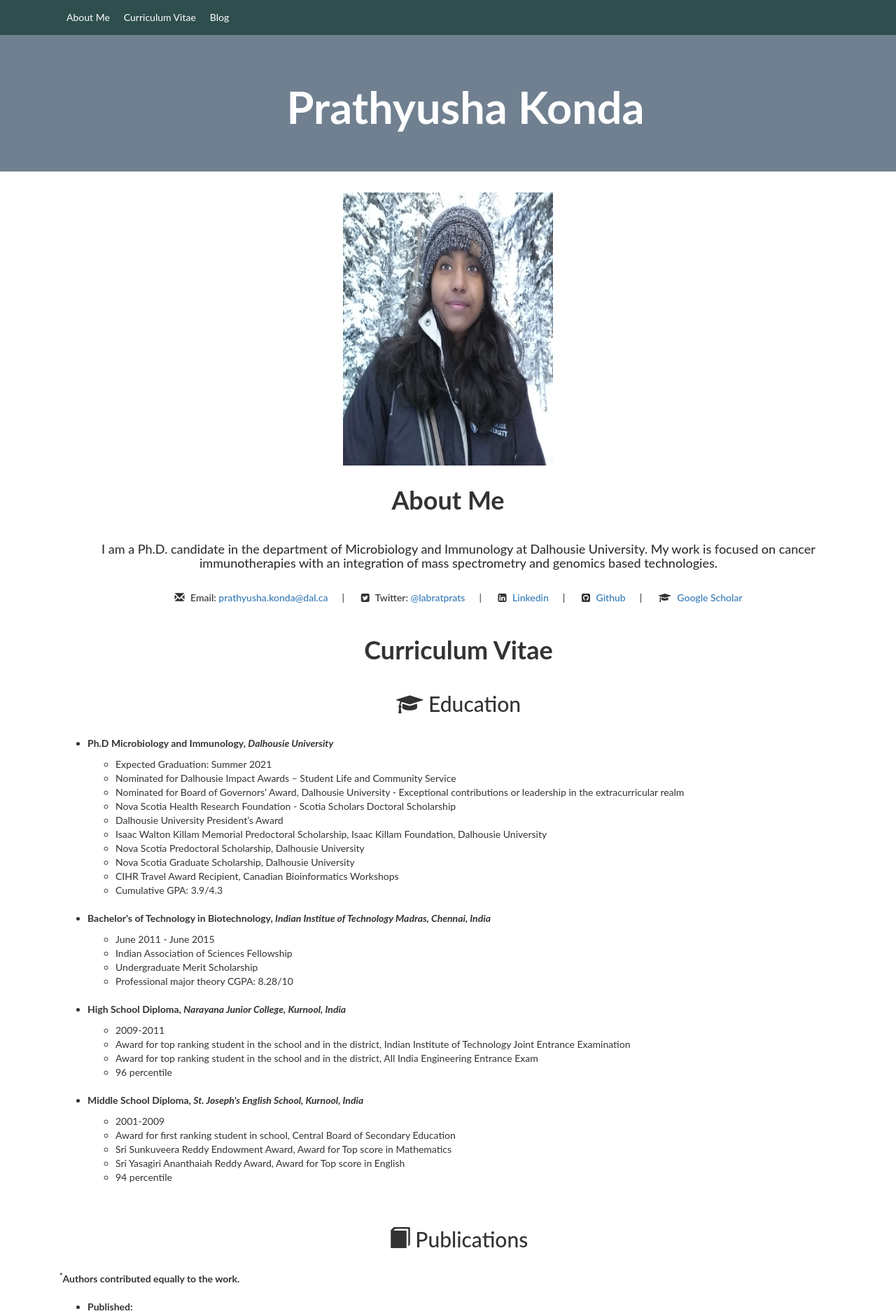
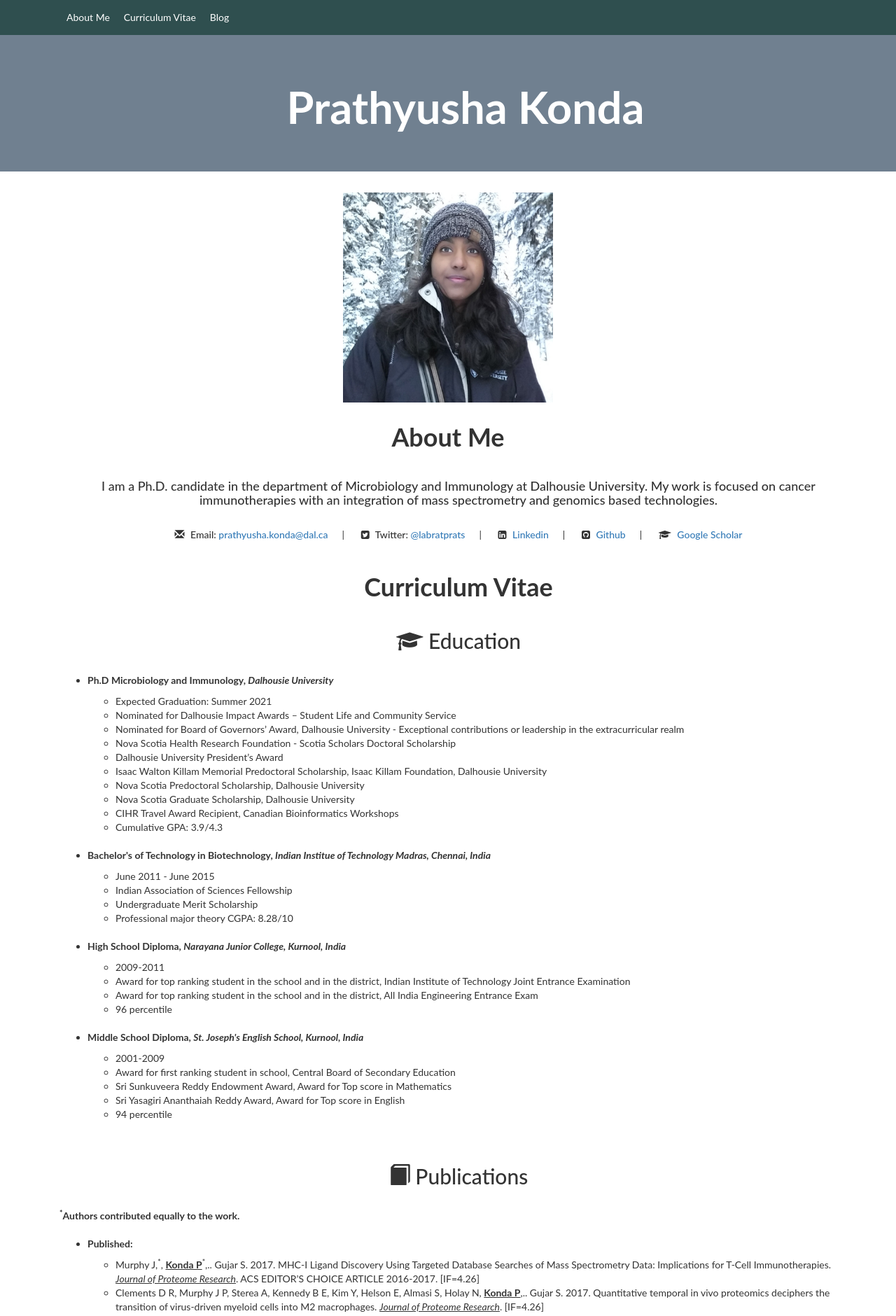
Before and after one commit to Prathyusha-konda/Prathyusha-konda.github.io, a Jekyll site: the page built from index.md, in a window 1280 px wide. Shown: the top 1880 px of the page at 70% size. Built offline with Jekyll 4.4.1, drawn with Linux system fonts in a browser that asks for light colours; nearby versions of some CDN libraries.

Commit message:
Update index.md

```diff
--- a/index.md
+++ b/index.md
@@ -7,7 +7,7 @@ page_title: Prathyusha Konda
 scroll: true
 ---
 <p align="center">
-  <img src="images/Pkonda_new.jpg" width="300" height="390" alt="hi" class="inline" />
+  <img src="images/Pkonda_new.jpg" width="300" height="300" alt="hi" class="inline" />
 </p>
 <div class="container" id="about">
 </div>
```
